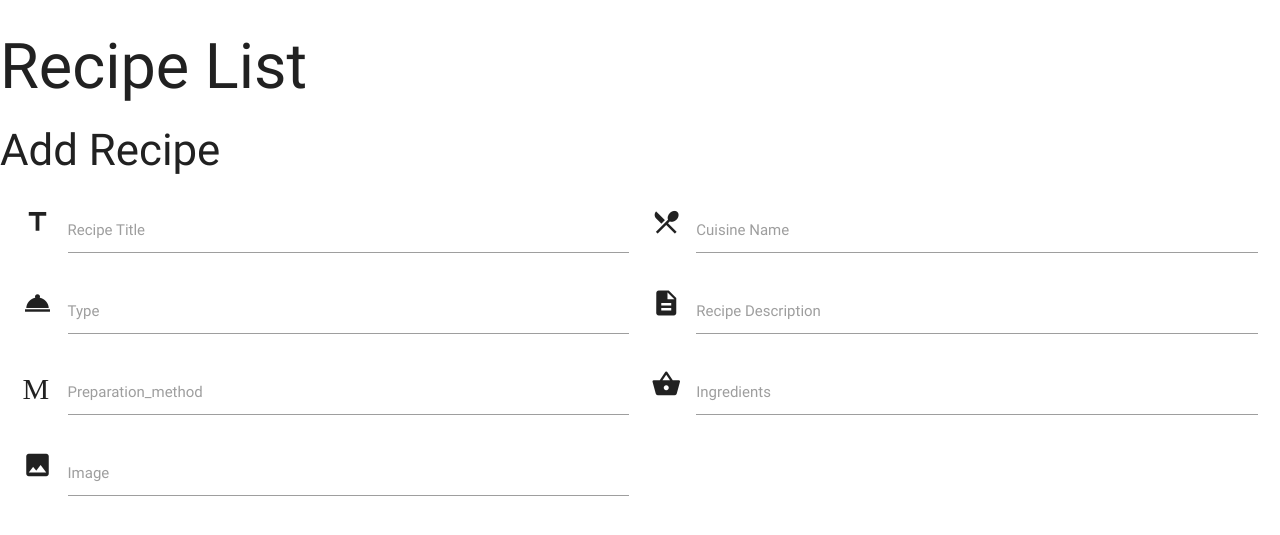
After one commit to Code-Institute-Submissions/Data-centric-development-milestone-project-2, a Flask app: page /add_recipe in a window 1280 px wide. The commit adds this page. Shown: the top 535 px of the page. Run offline with Flask 2, Linux system fonts and the light colour scheme; some libraries are stand-ins or nearby versions.

Commit message:
created add_recipe.html,recipe_list.html,view_recipe.html

```diff
--- a/app.py
+++ b/app.py
@@ -11,9 +11,18 @@ mongo = PyMongo(app)
 
 
 @app.route('/')
-@app.route('/recipe_index')
-def recipe_index():
-    return render_template("all_recipe.html", recipe=mongo.db.recipe.find())
+
+@app.route('/recipe_list')
+def recipe_list():
+    return render_template("recipe_list.html", recipe=mongo.db.recipe.find())
+
+@app.route('/view_recipe')
+def view_recipe():
+    return render_template("view_recipe.html", recipe=mongo.db.recipe.find())
+
+@app.route('/add_recipe')
+def add_recipe():
+    return render_template('add_recipe.html')
 
 
 if __name__ == '__main__':
--- /dev/null
+++ b/templates/add_recipe.html
@@ -0,0 +1,44 @@
+{% extends 'base.html' %} {% block content %}
+<h3>Add Recipe</h3>
+<div class="row">
+    <form  action="" method="POST" class="col s12">
+        <div class="row">
+            <div class="input-field col s6">
+                <i class="material-icons prefix">title</i>
+                <input id="title" type="text" class="validate">
+                <label for="title">Recipe Title</label>
+            </div>
+            <div class="input-field col s6">
+                <i class="material-icons prefix">local_dining</i>
+                <input id="cuisine_name" type="tel" class="validate">
+                <label for="cuisine_name">Cuisine Name</label>
+            </div>
+            <div class="input-field col s6">
+                <i class="material-icons prefix">room_service</i>
+                <input id="type_name" type="tel" class="validate">
+                <label for="type_name">Type</label>
+            </div>
+            <div class="input-field col s6">
+                <i class="material-icons prefix">description</i>
+                <input id="description" type="tel" class="validate">
+                <label for="description">Recipe Description</label>
+            </div>
+             <div class="input-field col s6">
+                <i class="material-icons prefix">Method</i>
+                <input id="preparation_method" type="tel" class="validate">
+                <label for="preparation_method">Preparation_method</label>
+            </div>
+             <div class="input-field col s6">
+                <i class="material-icons prefix">shopping_basket</i>
+                <input id="ingredients" type="tel" class="validate">
+                <label for="ingredients">Ingredients</label>
+            </div>
+                <div class="input-field col s6">
+                <i class="material-icons prefix">image</i>
+                <input id="recipe_image" type="tel" class="validate">
+                <label for="recipe_image">Image</label>
+            </div>
+        </div>
+    </form>
+</div>
+{% endblock %}
--- a/templates/base.html
+++ b/templates/base.html
@@ -1,9 +1,20 @@
 <!DOCTYPE html>
 <html>
-    <head></head>
+    <head>
+       <link href="https://fonts.googleapis.com/icon?family=Material+Icons" rel="stylesheet">
+       <link rel="stylesheet"  href="https://cdnjs.cloudflare.com/ajax/libs/materialize/0.100.2/css/materialize.min.css">
+    </head>
     <body>
         <h1>Recipe List</h1>
         {% block content %}
         {% endblock %}
+        <script src="https://cdnjs.cloudflare.com/ajax/libs/jquery/3.2.1/jquery.min.js"></script>
+        <script src="https://cdnjs.cloudflare.com/ajax/libs/materialize/0.100.2/js/materialize.min.js"></script>
+        <script type="text/javascript">
+            $(document).ready(function() {
+                $('.collapsible').collapsible();
+            })
+        </script>
+
     </body>
 </html>
```
Also changed, not shown: templates/recipe_list.html (added, +21 -0 lines), templates/view_recipe.html (renamed from templates/all_recipe.html, +8 -1 lines).
